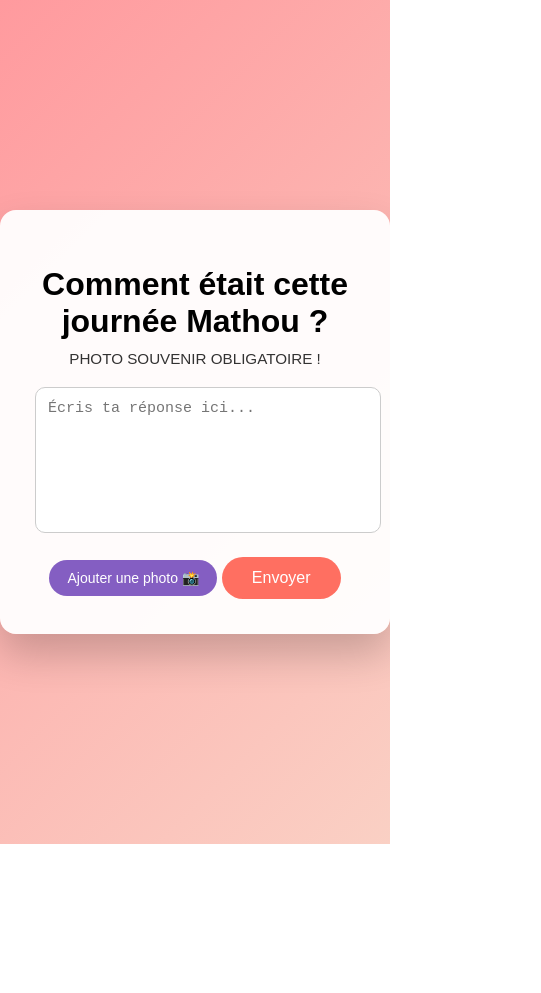
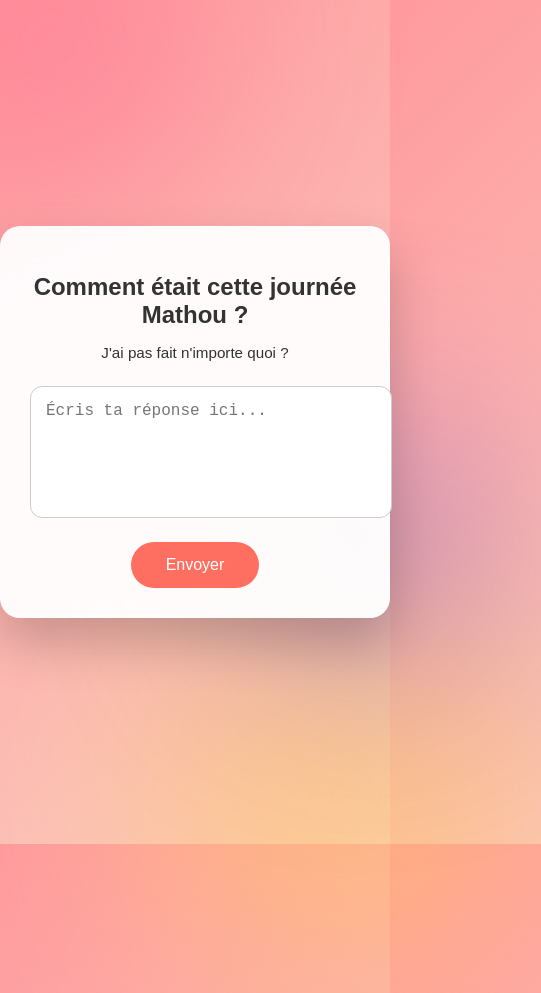
Before and after one commit to devdudimanche69/youyoulemeilleurtoutsimplement, a plain HTML site: page index.html in a window 390 px wide. Shown: the whole page, 541 px wide, since content can reach past the window. Before the commit the page ends 844 px from the top, so only its background shows below. Drawn offline with Linux system fonts and the light colour scheme.

Commit message:
Update index.html

```diff
--- a/index.html
+++ b/index.html
@@ -7,119 +7,126 @@
 <style>
   body {
     margin: 0;
-      font-family: Arial, sans-serif;
+    font-family: 'Poppins', sans-serif;
     min-height: 100vh;
     display: flex;
     align-items: center;
     justify-content: center;
     background: linear-gradient(135deg, #ff9a9e, #fad0c4);
+    overflow: hidden;
+  }
+
+  /* Formes floues animées */
+  .bg-shape {
+    position: absolute;
+    border-radius: 50%;
+    filter: blur(100px);
+    opacity: 0.5;
+    animation: float 20s infinite alternate ease-in-out;
+  }
+
+  .shape1 { width: 300px; height: 300px; background: #ff6f91; top: -100px; left: -100px; }
+  .shape2 { width: 400px; height: 400px; background: #ffc75f; bottom: -150px; right: -150px; animation-delay: 3s; }
+  .shape3 { width: 250px; height: 250px; background: #845ec2; top: 50%; right: -100px; animation-delay: 6s; }
+
+  @keyframes float {
+    from { transform: translateY(0) translateX(0); }
+    to { transform: translateY(-40px) translateX(30px); }
   }
 
   .box {
+    position: relative;
     background: rgba(255,255,255,0.95);
-      padding: 35px;
-      border-radius: 16px;
+    padding: 40px;
+    border-radius: 20px;
     width: 90%;
     max-width: 500px;
-      box-shadow: 0 20px 40px rgba(0,0,0,0.2);
+    box-shadow: 0 25px 50px rgba(0,0,0,0.2);
     text-align: center;
+    z-index: 1;
+    animation: appear 1s ease;
+  }
+
+  @keyframes appear {
+    from { opacity: 0; transform: translateY(20px); }
+    to { opacity: 1; transform: translateY(0); }
   }
 
   h1 {
-      margin-bottom: 10px;
+    margin-bottom: 15px;
+    font-size: 1.8em;
+    color: #333;
   }
 
   .subtitle {
     font-size: 0.95em;
     opacity: 0.8;
-      margin-bottom: 20px;
+    margin-bottom: 25px;
   }
 
   textarea {
     width: 100%;
     height: 120px;
-      padding: 12px;
-      border-radius: 10px;
+    padding: 15px;
+    border-radius: 12px;
     border: 1px solid #ccc;
+    font-size: 16px;
     resize: none;
-      font-size: 15px;
-    }
-
-    .photo-btn {
-      margin-top: 15px;
-      display: inline-block;
-      padding: 10px 18px;
-      border-radius: 20px;
-      background: #845ec2;
-      color: white;
-      cursor: pointer;
-      font-size: 14px;
-    }
-
-    .photo-btn:hover {
-      background: #6f4bb8;
-    }
-
-    input[type="file"] {
-      display: none;
-    }
-
-    .preview {
-      margin-top: 15px;
-      display: none;
-    }
-
-    .preview img {
-      max-width: 100%;
-      border-radius: 12px;
-      box-shadow: 0 5px 15px rgba(0,0,0,0.2);
   }
 
   button {
     margin-top: 20px;
-      padding: 12px 30px;
+    padding: 14px 35px;
     font-size: 16px;
     border: none;
     border-radius: 30px;
     background: #ff6f61;
     color: white;
     cursor: pointer;
+    transition: transform 0.2s ease, box-shadow 0.2s ease;
+  }
+
+  button:hover {
+    transform: translateY(-3px);
+    box-shadow: 0 10px 20px rgba(0,0,0,0.2);
   }
 
   .success {
     display: none;
-      margin-top: 20px;
+    margin-top: 25px;
     font-weight: bold;
     color: #4CAF50;
-      font-size: 1.1em;
+    font-size: 1.2em;
+    animation: fadeIn 1s ease forwards;
+  }
+
+  @keyframes fadeIn {
+    from { opacity: 0; transform: translateY(10px);}
+    to { opacity: 1; transform: translateY(0);}
+  }
+
+  @media (max-width: 600px) {
+    .box { padding: 30px; }
+    h1 { font-size: 1.5em; }
+    textarea { height: 100px; }
   }
 </style>
 </head>
 <body>
 
+<!-- Formes décoratives -->
+<div class="bg-shape shape1"></div>
+<div class="bg-shape shape2"></div>
+<div class="bg-shape shape3"></div>
+
 <div class="box">
   <h1>Comment était cette journée Mathou ?</h1>
-  <div class="subtitle">PHOTO SOUVENIR OBLIGATOIRE !</div>
+  <div class="subtitle">J'ai pas fait n'importe quoi ?</div>
 
-  <form id="form" action="https://formspree.io/f/xbdrozov" method="POST" enctype="multipart/form-data" target="_blank">
-
+  <form id="form" action="https://formspree.io/f/xbdrozov" method="POST" target="_blank">
     <textarea name="message" placeholder="Écris ta réponse ici..." required></textarea>
-
-    <!-- Bouton personnalisé pour ajouter photo -->
-    <label class="photo-btn" for="photoInput">Ajouter une photo 📸</label>
-    <input type="file" id="photoInput" name="photo" accept="image/*">
-
-    <!-- Aperçu de la photo -->
-    <div class="preview" id="preview">
-      <img id="previewImg" alt="Aperçu de la photo">
-    </div>
-
-    <!-- Date automatique -->
     <input type="hidden" name="date" id="date">
-
-    <!-- Sujet mail personnalisé -->
-    <input type="hidden" name="_subject" value="Message + photo de Mathou 💌">
-
+    <input type="hidden" name="_subject" value="Réponse de Mathou 💌">
     <button type="submit">Envoyer</button>
   </form>
 
@@ -130,25 +137,11 @@
   // Date automatique
   document.getElementById("date").value = new Date().toLocaleString("fr-FR");
 
-  // Aperçu photo
-  const photoInput = document.getElementById("photoInput");
-  const preview = document.getElementById("preview");
-  const previewImg = document.getElementById("previewImg");
-
-  photoInput.addEventListener("change", () => {
-    const file = photoInput.files[0];
-    if(file){
-      previewImg.src = URL.createObjectURL(file);
-      preview.style.display = "block";
-    }
-  });
-
-  // Envoi avec Formspree + message de confirmation
+  // Message de confirmation après envoi
   const form = document.getElementById("form");
   const success = document.getElementById("success");
 
-  form.addEventListener("submit", (e) => {
-    // On ne bloque pas le submit pour permettre l'envoi normal avec image
+  form.addEventListener("submit", function() {
     setTimeout(() => {
       form.style.display = "none";
       success.style.display = "block";
```
Lines whose indentation alone changed are shown as unchanged.
